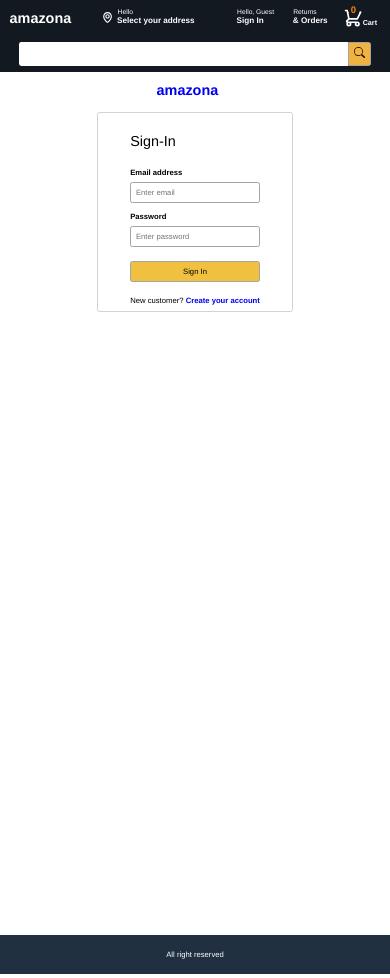
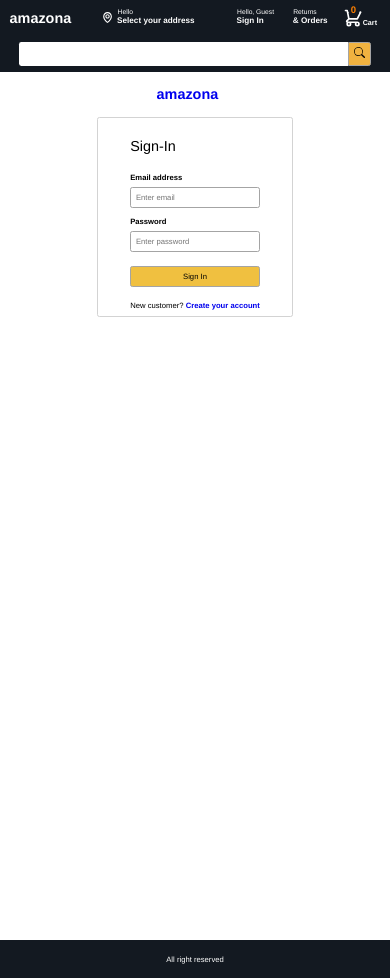
Before and after one commit to mousam-97/Ecommerce-store-MERN-stack, a React (Create React App) app in the folder frontend/: page /signin in a window 390 px wide. Built offline with nearby package versions, Linux system fonts and the light colour scheme.

Commit message:
change footer colour

```diff
--- a/frontend/src/index.css
+++ b/frontend/src/index.css
@@ -34,7 +34,8 @@
 
 footer {
   grid-area: footer;
-  background-color: #203040;
+  /* background-color: #203040; */
+  background-color: #131921;
   color: #ffff;
 }
 
@@ -592,21 +593,22 @@
     font-size: 40%;
   }
   .grid-container {
-    grid-template-rows: 14rem 1fr 8rem;
+    grid-template-rows: 15rem 1fr 8rem;
     height: 100%;
   }
   .browser__search {
     display: none;
   }
   .carousal__banner {
-    margin-bottom: 5rem;
+    margin-bottom: 1.5rem;
   }
   .home__image {
     mask-image: none;
-    height: 50rem;
+    height: 40rem;
   }
   .header__mobile {
     display: flex;
+    align-items: center;
   }
   img.medium {
     max-width: 10rem;
```
